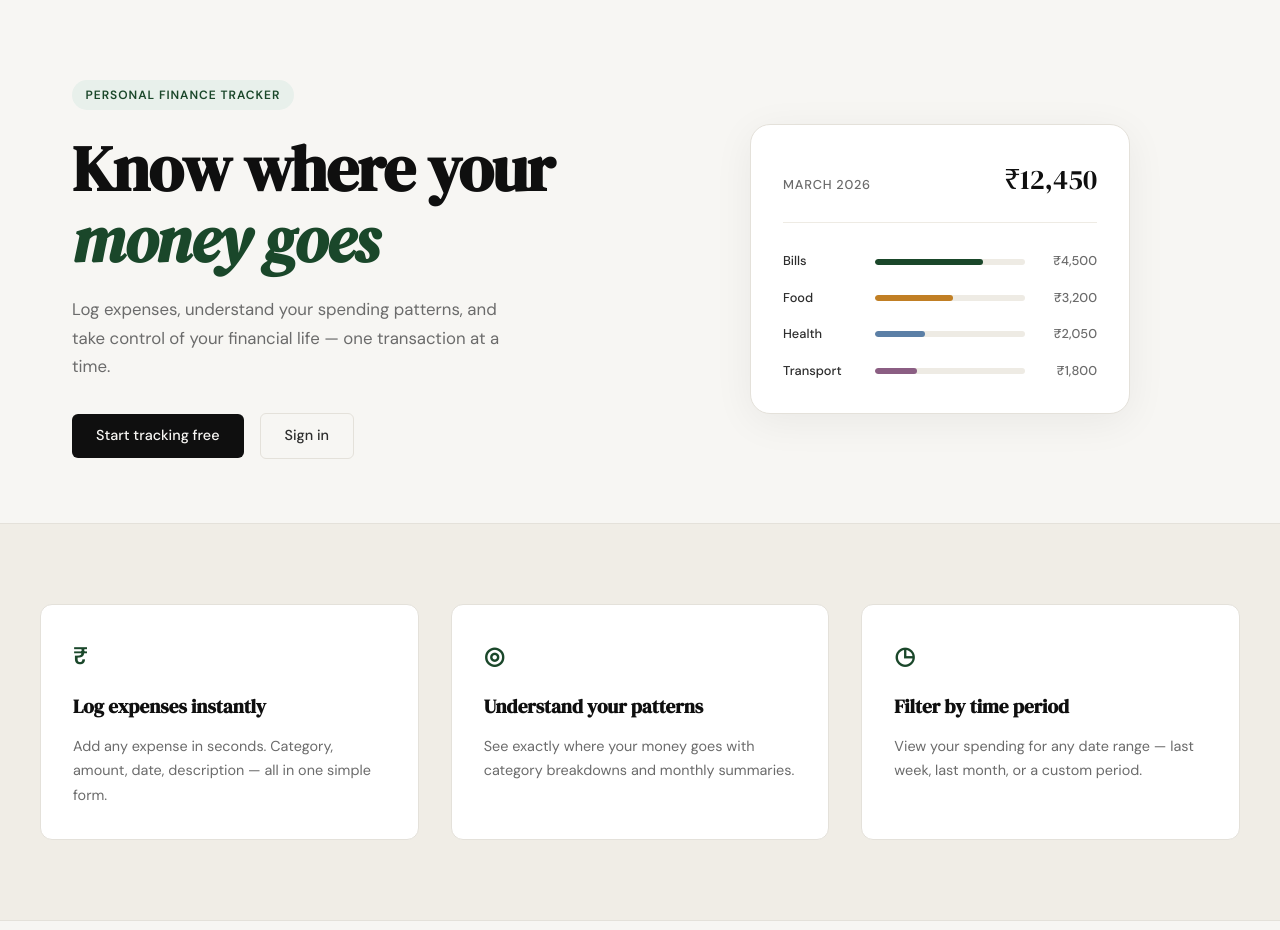
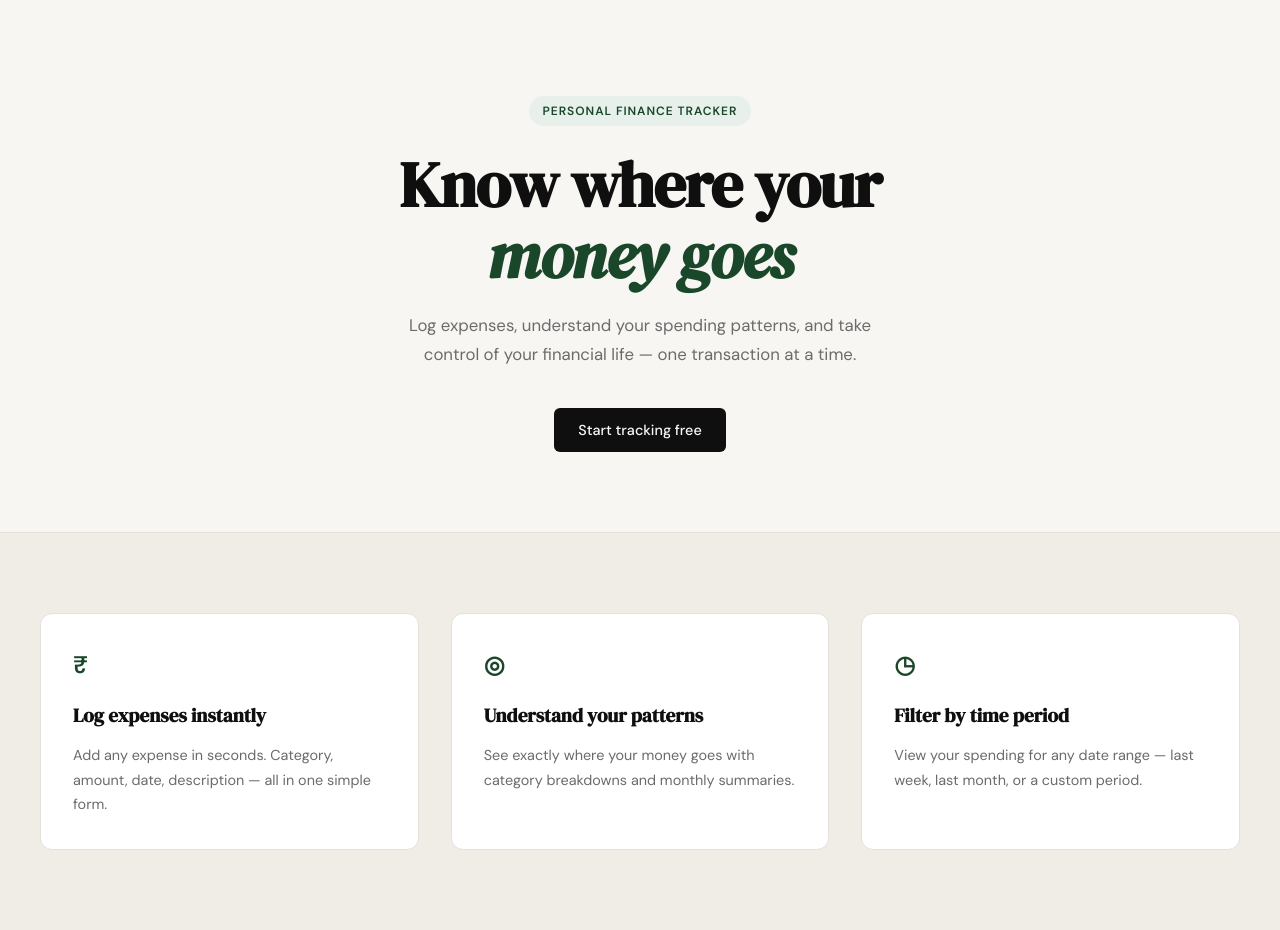
Before and after one commit to pushkar2113/spendly, a Flask app: page / in a window 1280 px wide. Shown: the part 61-991 px from the top of the page. Run offline with Flask 3, Linux system fonts and the light colour scheme.

Commit message:
updated hero section

```diff
--- a/static/css/style.css
+++ b/static/css/style.css
@@ -124,12 +124,14 @@ a { color: inherit; text-decoration: none; }
 /* ------------------------------------------------------------------ */
 
 .hero {
-    padding: 5rem 2rem 4rem;
-    display: grid;
-    grid-template-columns: 1fr 1fr;
-    gap: 4rem;
-    align-items: center;
+    padding: 6rem 2rem 5rem;
     max-width: var(--max-width);
+    margin: 0 auto;
+    text-align: center;
+}
+
+.hero-inner {
+    max-width: 640px;
     margin: 0 auto;
 }
 
@@ -164,96 +166,15 @@ a { color: inherit; text-decoration: none; }
     font-size: 1.05rem;
     color: var(--ink-muted);
     line-height: 1.7;
-    max-width: 460px;
-    margin-bottom: 2rem;
+    max-width: 480px;
+    margin: 0 auto 2.5rem;
 }
 
 .hero-actions {
     display: flex;
     gap: 1rem;
     align-items: center;
-}
-
-/* ------------------------------------------------------------------ */
-/* Mock card (hero visual)                                             */
-/* ------------------------------------------------------------------ */
-
-.hero-visual {
-    display: flex;
     justify-content: center;
-}
-
-.mock-card {
-    background: var(--paper-card);
-    border: 1px solid var(--border);
-    border-radius: var(--radius-lg);
-    padding: 2rem;
-    width: 100%;
-    max-width: 380px;
-    box-shadow: 0 8px 40px rgba(0,0,0,0.06);
-}
-
-.mock-card-header {
-    display: flex;
-    justify-content: space-between;
-    align-items: baseline;
-    margin-bottom: 1.75rem;
-    padding-bottom: 1.25rem;
-    border-bottom: 1px solid var(--border-soft);
-}
-
-.mock-label {
-    font-size: 0.8rem;
-    font-weight: 500;
-    color: var(--ink-muted);
-    text-transform: uppercase;
-    letter-spacing: 0.06em;
-}
-
-.mock-total {
-    font-family: var(--font-display);
-    font-size: 1.75rem;
-    color: var(--ink);
-}
-
-.mock-bars { display: flex; flex-direction: column; gap: 1rem; }
-
-.mock-bar-row {
-    display: grid;
-    grid-template-columns: 80px 1fr 60px;
-    align-items: center;
-    gap: 0.75rem;
-}
-
-.mock-cat {
-    font-size: 0.8rem;
-    font-weight: 500;
-    color: var(--ink-soft);
-}
-
-.mock-bar-track {
-    height: 6px;
-    background: var(--border-soft);
-    border-radius: 999px;
-    overflow: hidden;
-}
-
-.mock-bar {
-    height: 100%;
-    background: var(--accent);
-    border-radius: 999px;
-    transition: width 0.6s ease;
-}
-
-.mock-bar-2 { background: var(--accent-2); }
-.mock-bar-3 { background: #5b7fa6; }
-.mock-bar-4 { background: #8b5e83; }
-
-.mock-amt {
-    font-size: 0.8rem;
-    font-weight: 500;
-    color: var(--ink-muted);
-    text-align: right;
 }
 
 /* ------------------------------------------------------------------ */
@@ -512,15 +433,6 @@ a { color: inherit; text-decoration: none; }
 /* ------------------------------------------------------------------ */
 
 @media (max-width: 900px) {
-    .hero {
-        grid-template-columns: 1fr;
-        text-align: center;
-    }
-
-    .hero-subtitle { max-width: 100%; }
-    .hero-actions { justify-content: center; }
-    .hero-visual { display: none; }
-
     .features-inner { grid-template-columns: 1fr; }
 }
 
--- a/templates/landing.html
+++ b/templates/landing.html
@@ -18,45 +18,6 @@
         </p>
         <div class="hero-actions">
             <a href="{{ url_for('register') }}" class="btn-primary">Start tracking free</a>
-            <a href="{{ url_for('login') }}" class="btn-ghost">Sign in</a>
-        </div>
-    </div>
-    <div class="hero-visual">
-        <div class="mock-card">
-            <div class="mock-card-header">
-                <span class="mock-label">March 2026</span>
-                <span class="mock-total">₹12,450</span>
-            </div>
-            <div class="mock-bars">
-                <div class="mock-bar-row">
-                    <span class="mock-cat">Bills</span>
-                    <div class="mock-bar-track">
-                        <div class="mock-bar" style="width: 72%"></div>
-                    </div>
-                    <span class="mock-amt">₹4,500</span>
-                </div>
-                <div class="mock-bar-row">
-                    <span class="mock-cat">Food</span>
-                    <div class="mock-bar-track">
-                        <div class="mock-bar mock-bar-2" style="width: 52%"></div>
-                    </div>
-                    <span class="mock-amt">₹3,200</span>
-                </div>
-                <div class="mock-bar-row">
-                    <span class="mock-cat">Health</span>
-                    <div class="mock-bar-track">
-                        <div class="mock-bar mock-bar-3" style="width: 33%"></div>
-                    </div>
-                    <span class="mock-amt">₹2,050</span>
-                </div>
-                <div class="mock-bar-row">
-                    <span class="mock-cat">Transport</span>
-                    <div class="mock-bar-track">
-                        <div class="mock-bar mock-bar-4" style="width: 28%"></div>
-                    </div>
-                    <span class="mock-amt">₹1,800</span>
-                </div>
-            </div>
         </div>
     </div>
 </section>
```
